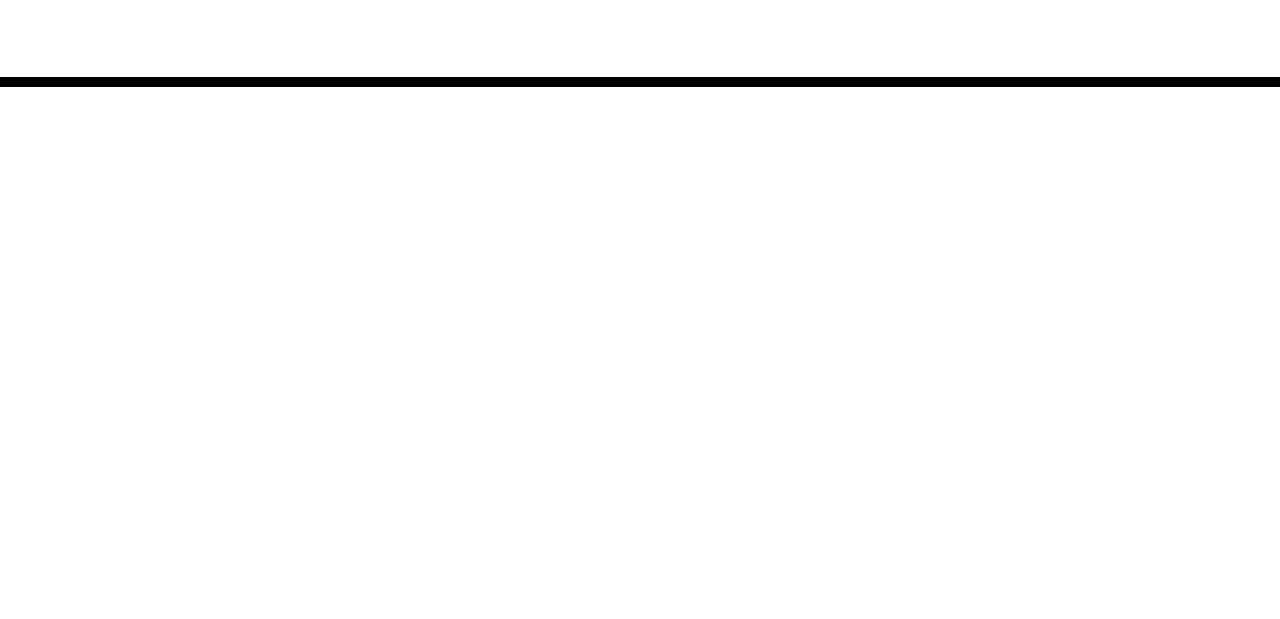
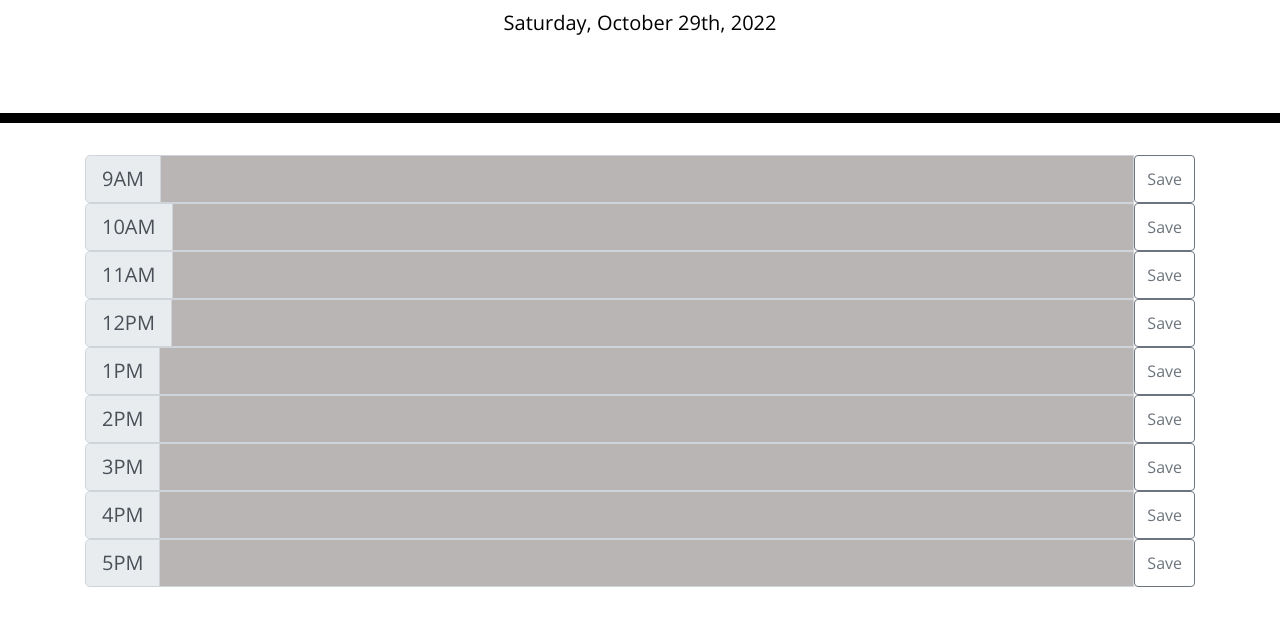
Before and after one commit to asreedy82/workday-scheduler-challenge, a plain HTML site: page index.html in a window 1280 px wide. Shown: the part 181-800 px from the top of the page. Drawn offline with nearby package versions, Linux system fonts and the light colour scheme; files that its build step writes are made by us from their sources.

Commit message:
updating script.js and index.html with working code

```diff
--- a/assets/script.js
+++ b/assets/script.js
@@ -0,0 +1,113 @@
+
+//displays date in header
+var currentDate = moment();
+$("#currentDay").text(currentDate.format("dddd, MMMM Do, YYYY"));
+
+var currentTime = moment();
+var currentTimeHour = Number(currentTime.format("H"));
+var timeBoxes = $(".form-control");
+console.log(timeBoxes.length);
+//color coding time blocks based on past present and future
+$(".form-control").each(function (index) {
+    var timeBoxTime = $(this).data("time");
+    if (timeBoxTime === currentTimeHour) {
+        $(this).attr("style", "background-color: rgb(246, 71, 71)");
+    } else if (timeBoxTime <= currentTimeHour) {
+        $(this).attr("style", "background-color: rgb(186, 181, 181)");
+    } else if (timeBoxTime >= currentTimeHour) {
+        $(this).attr("style", "background-color: rgb(67, 155, 67)");
+    } else {
+        console.log("error");
+    }
+})
+
+//make buttons save what's entered in boxes
+function getTaskSubmit () {
+    $(".form-control").each(function (index) {
+        var timeBoxTime = $(this).data("time");
+        console.log(timeBoxTime);
+        var timeBoxInput = $('#'+timeBoxTime).val();
+        console.log(timeBoxInput);
+        localStorage.setItem("hour"+timeBoxTime, timeBoxInput);
+    })
+}
+
+//run function to get text input on button click
+$("button").on('click', getTaskSubmit);
+
+//display saved entries when loading the page
+function loadSavedTasks () {
+    for (var i = 9; i < 18; i ++){
+        var savedTask = localStorage.getItem("hour"+i);
+        $('#'+i).attr('value',savedTask);
+        console.log("hour" + i + " savedTask is: " + savedTask);
+    }
+
+}
+
+loadSavedTasks();
+
+//var = $('#'variable)
+/*
+good
+function getTaskSubmit () {
+    $(".form-control").each(function (index) {
+        var timeBoxTime = $(this).data("time");
+        console.log(timeBoxTime);
+        console.log($('#'+timeBoxTime).val());
+    })
+}
+ */
+/* $("button").on('click', function (event) {
+    //var timeBoxInput = $('input[name="task"]').val();
+    console.log($(event.target).data("time"));
+    //console.log(timeBoxInput);
+})  */
+
+
+//var timeBoxInput = $('input[name="task"]').val();
+
+//get input
+/* function getTaskSubmit(event) {
+    event.preventDefault();
+
+    var timeBoxInput = $(this,'input:text').val();
+    console.log(timeBoxInput);
+    if (!timeBoxInput) {
+        console.log("No task entered");
+        return;
+    }
+    console.log(timeBoxInput);
+    var taskHour = $(this).data("time");
+    if (taskHour == 9) {
+        localStorage.setItem("hour9", timeBoxInput);
+    } else if (taskHour == 10) {
+        localStorage.setItem("hour10", timeBoxInput);
+    } else if (taskHour == 11) {
+        localStorage.setItem("hour11", timeBoxInput);
+    } else if (taskHour == 12) {
+        localStorage.setItem("hour12", timeBoxInput);
+    } else if (taskHour == 13) {
+        localStorage.setItem("hour13", timeBoxInput);
+    } else if (taskHour == 14) {
+        localStorage.setItem("hour14", timeBoxInput);
+    } else if (taskHour == 15) {
+        localStorage.setItem("hour15", timeBoxInput);
+    } else if (taskHour == 16) {
+        localStorage.setItem("hour16", timeBoxInput);
+    } else if (taskHour == 17) {
+        localStorage.setItem("hour17", timeBoxInput);
+    } else {
+        console.log("Error");
+    }
+
+}
+
+ */
+//save function
+
+
+//to do
+
+
+//save value from boxes in local storage
--- a/index.html
+++ b/index.html
@@ -18,7 +18,7 @@
       href="https://fonts.googleapis.com/css?family=Open+Sans&display=swap"
       rel="stylesheet"
     />
-    <link rel="stylesheet" href="style.css" />
+    <link rel="stylesheet" href="assets/style.css" />
     <title>Work Day Scheduler</title>
   </head>
 
@@ -30,9 +30,91 @@
     </header>
     <div class="container">
       <!-- Timeblocks go here -->
+      <!-- 9am div -->
+      <div class="input-group input-group-lg">
+        <div class="input-group-prepend">
+          <span class="input-group-text">9AM</span>
+        </div>
+        <input type="text" class="form-control" aria-label="Large" aria-describedby="inputGroup-sizing-sm" name = "task" id="9" data-time = "9">
+        <button class="btn btn-outline-secondary" type="button">Save</button>
+      </div>
+
+    <!-- 10am div -->
+    <div class="input-group input-group-lg">
+      <div class="input-group-prepend">
+        <span class="input-group-text">10AM</span>
+      </div>
+      <input type="text" class="form-control" aria-label="Large" aria-describedby="inputGroup-sizing-sm" name = "task" id="10" data-time = "10">
+      <button class="btn btn-outline-secondary" type="button">Save</button>
+    </div>
+
+    <!-- 11am div -->
+    <div class="input-group input-group-lg">
+      <div class="input-group-prepend">
+        <span class="input-group-text">11AM</span>
+      </div>
+      <input type="text" class="form-control" aria-label="Large" aria-describedby="inputGroup-sizing-sm" name = "task" id="11" data-time = "11">
+      <button class="btn btn-outline-secondary" type="button">Save</button>
+    </div>
+
+    <!-- 12pm div -->
+    <div class="input-group input-group-lg">
+      <div class="input-group-prepend">
+        <span class="input-group-text">12PM</span>
+      </div>
+      <input type="text" class="form-control" aria-label="Large" aria-describedby="inputGroup-sizing-sm" id="12" data-time = "12">
+      <button class="btn btn-outline-secondary" type="button">Save</button>
+    </div>
+
+    <!-- 1pm div -->
+    <div class="input-group input-group-lg">
+      <div class="input-group-prepend">
+        <span class="input-group-text">1PM</span>
+      </div>
+      <input type="text" class="form-control" aria-label="Large" aria-describedby="inputGroup-sizing-sm" id="13" data-time = "13">
+      <button class="btn btn-outline-secondary" type="button">Save</button>
+    </div>
+
+    <!-- 2pm div -->
+    <div class="input-group input-group-lg">
+      <div class="input-group-prepend">
+        <span class="input-group-text">2PM</span>
+      </div>
+      <input type="text" class="form-control" aria-label="Large" aria-describedby="inputGroup-sizing-sm" id="14" data-time = "14">
+      <button class="btn btn-outline-secondary" type="button">Save</button>
+    </div>
+
+    <!-- 3pm div -->
+    <div class="input-group input-group-lg">
+      <div class="input-group-prepend">
+        <span class="input-group-text">3PM</span>
+      </div>
+      <input type="text" class="form-control" aria-label="Large" aria-describedby="inputGroup-sizing-sm" id="15" data-time = "15">
+      <button class="btn btn-outline-secondary" type="button">Save</button>
+    </div>
+
+    <!-- 4pm div -->
+    <div class="input-group input-group-lg">
+      <div class="input-group-prepend">
+        <span class="input-group-text">4PM</span>
+      </div>
+      <input type="text" class="form-control" aria-label="Large" aria-describedby="inputGroup-sizing-sm" id="16" data-time = "16">
+      <button class="btn btn-outline-secondary" type="button">Save</button>
+    </div>
+
+    <!-- 5pm div -->
+    <div class="input-group input-group-lg">
+      <div class="input-group-prepend">
+        <span class="input-group-text">5PM</span>
+      </div>
+      <input type="text" class="form-control" aria-label="Large" aria-describedby="inputGroup-sizing-sm" id="17" data-time = "17">
+      <button class="btn btn-outline-secondary" type="button">Save</button>
+    </div>
+
     </div>
 
     <script src="https://cdnjs.cloudflare.com/ajax/libs/jquery/3.2.1/jquery.min.js"></script>
     <script src="https://cdnjs.cloudflare.com/ajax/libs/moment.js/2.24.0/moment.min.js"></script>
+    <script src="assets/script.js"></script>
   </body>
 </html>
```
